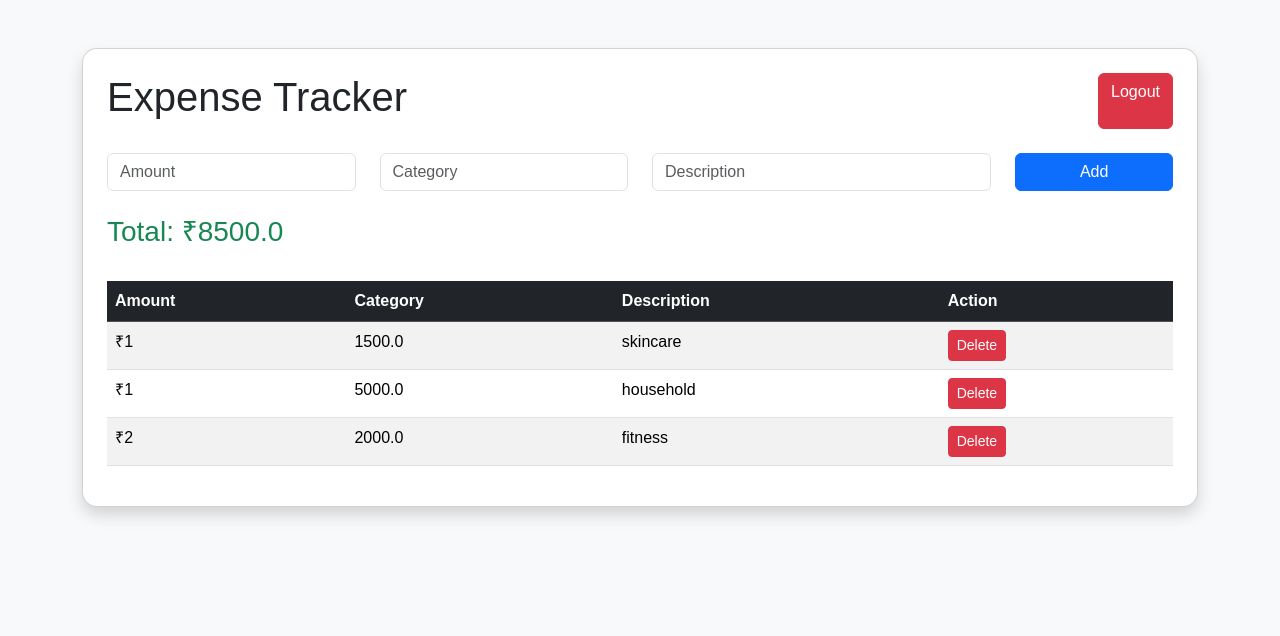
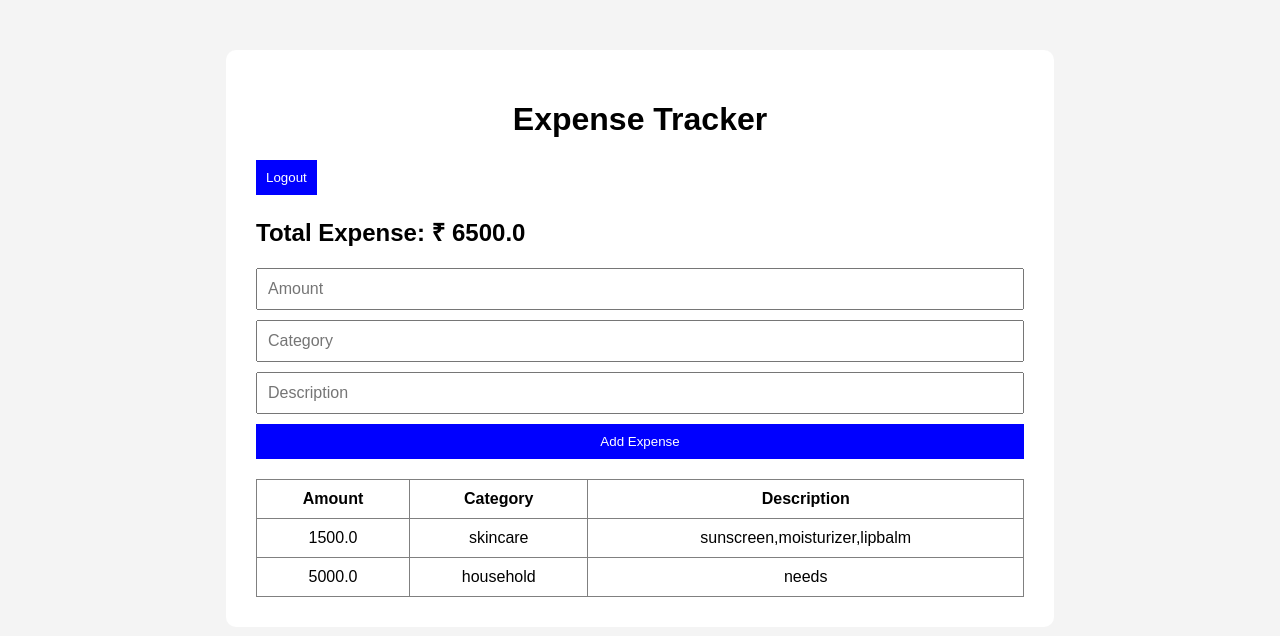
Before and after one commit to Harika-creator/expense_tracker, a Flask app: page / in a window 1280 px wide. Shown: the top 636 px of the page. Run offline with Flask 3, Linux system fonts and the light colour scheme; a user stored in the database is signed in; data comes from the database, SQL or seed files in the repository; both versions use the stored data as it was after the commit.

Commit message:
Expense tracker with login

```diff
--- a/app.py
+++ b/app.py
@@ -2,31 +2,15 @@ from flask import Flask, render_template, request, redirect, session
 import sqlite3
 
 app = Flask(__name__)
+app.secret_key = "expense_secret"
 
-app.secret_key = 'secret123'
-
-
-# ---------------- DATABASE ---------------- #
-
+# DATABASE
 def init_db():
 
     conn = sqlite3.connect('expenses.db')
-
     cursor = conn.cursor()
 
-    # Expense Table
-    cursor.execute('''
-    CREATE TABLE IF NOT EXISTS expenses (
-
-        id INTEGER PRIMARY KEY AUTOINCREMENT,
-        amount REAL,
-        category TEXT,
-        description TEXT
-
-    )
-    ''')
-
-    # Users Table
+    # USERS TABLE
     cursor.execute('''
     CREATE TABLE IF NOT EXISTS users (
 
@@ -37,15 +21,25 @@ def init_db():
     )
     ''')
 
+    # EXPENSES TABLE
+    cursor.execute('''
+    CREATE TABLE IF NOT EXISTS expenses (
+
+        id INTEGER PRIMARY KEY AUTOINCREMENT,
+        user_id INTEGER,
+        amount REAL,
+        category TEXT,
+        description TEXT
+
+    )
+    ''')
+
     conn.commit()
     conn.close()
 
-
 init_db()
 
-
-# ---------------- REGISTER ---------------- #
-
+# REGISTER
 @app.route('/register', methods=['GET', 'POST'])
 def register():
 
@@ -55,7 +49,6 @@ def register():
         password = request.form['password']
 
         conn = sqlite3.connect('expenses.db')
-
         cursor = conn.cursor()
 
         cursor.execute(
@@ -70,9 +63,7 @@ def register():
 
     return render_template('register.html')
 
-
-# ---------------- LOGIN ---------------- #
-
+# LOGIN
 @app.route('/login', methods=['GET', 'POST'])
 def login():
 
@@ -82,7 +73,6 @@ def login():
         password = request.form['password']
 
         conn = sqlite3.connect('expenses.db')
-
         cursor = conn.cursor()
 
         cursor.execute(
@@ -96,47 +86,59 @@ def login():
 
         if user:
 
-            session['user'] = username
-
+            session['user_id'] = user[0]
             return redirect('/')
 
     return render_template('login.html')
 
-
-# ---------------- LOGOUT ---------------- #
-
+# LOGOUT
 @app.route('/logout')
 def logout():
 
-    session.pop('user', None)
-
+    session.clear()
     return redirect('/login')
 
-
-# ---------------- HOME PAGE ---------------- #
-
-@app.route('/')
+# HOME
+@app.route('/', methods=['GET', 'POST'])
 def index():
 
-    if 'user' not in session:
+    if 'user_id' not in session:
         return redirect('/login')
 
     conn = sqlite3.connect('expenses.db')
-
     cursor = conn.cursor()
 
-    cursor.execute("SELECT * FROM expenses")
+    # ADD EXPENSE
+    if request.method == 'POST':
+
+        amount = request.form['amount']
+        category = request.form['category']
+        description = request.form['description']
+
+        cursor.execute(
+            "INSERT INTO expenses (user_id, amount, category, description) VALUES (?, ?, ?, ?)",
+            (session['user_id'], amount, category, description)
+        )
+
+        conn.commit()
+
+    # SHOW USER EXPENSES
+    cursor.execute(
+        "SELECT * FROM expenses WHERE user_id=?",
+        (session['user_id'],)
+    )
 
     expenses = cursor.fetchall()
 
-    cursor.execute("SELECT SUM(amount) FROM expenses")
+    # TOTAL
+    cursor.execute(
+        "SELECT SUM(amount) FROM expenses WHERE user_id=?",
+        (session['user_id'],)
+    )
 
     total = cursor.fetchone()[0]
 
     conn.close()
-
-    if total is None:
-        total = 0
 
     return render_template(
         'index.html',
@@ -144,53 +146,5 @@ def index():
         total=total
     )
 
-
-# ---------------- ADD EXPENSE ---------------- #
-
-@app.route('/add', methods=['POST'])
-def add_expense():
-
-    amount = request.form['amount']
-    category = request.form['category']
-    description = request.form['description']
-
-    conn = sqlite3.connect('expenses.db')
-
-    cursor = conn.cursor()
-
-    cursor.execute(
-        "INSERT INTO expenses (amount, category, description) VALUES (?, ?, ?)",
-        (amount, category, description)
-    )
-
-    conn.commit()
-    conn.close()
-
-    return redirect('/')
-
-
-# ---------------- DELETE EXPENSE ---------------- #
-
-@app.route('/delete/<int:id>')
-def delete_expense(id):
-
-    conn = sqlite3.connect('expenses.db')
-
-    cursor = conn.cursor()
-
-    cursor.execute(
-        "DELETE FROM expenses WHERE id=?",
-        (id,)
-    )
-
-    conn.commit()
-    conn.close()
-
-    return redirect('/')
-
-
-# ---------------- RUN APP ---------------- #
-
 if __name__ == '__main__':
-
     app.run(host='0.0.0.0', port=5000)
--- a/static/style.css
+++ b/static/style.css
@@ -1,7 +1,71 @@
 body {
-    font-family: Arial, sans-serif;
+
+    font-family: Arial;
+    background: #f4f4f4;
+    margin: 0;
+    padding: 0;
+
 }
 
-.card {
-    border-radius: 15px;
+.container {
+
+    width: 60%;
+    margin: auto;
+    margin-top: 50px;
+    background: white;
+    padding: 30px;
+    border-radius: 10px;
+
 }
+
+h1 {
+
+    text-align: center;
+
+}
+
+form {
+
+    display: flex;
+    flex-direction: column;
+    gap: 10px;
+
+}
+
+input {
+
+    padding: 10px;
+    font-size: 16px;
+
+}
+
+button {
+
+    padding: 10px;
+    background: blue;
+    color: white;
+    border: none;
+    cursor: pointer;
+
+}
+
+table {
+
+    width: 100%;
+    margin-top: 20px;
+    border-collapse: collapse;
+
+}
+
+table, th, td {
+
+    border: 1px solid gray;
+
+}
+
+th, td {
+
+    padding: 10px;
+    text-align: center;
+
+}
--- a/templates/index.html
+++ b/templates/index.html
@@ -1,123 +1,58 @@
 <!DOCTYPE html>
-<html lang="en">
+<html>
 
 <head>
 
-    <meta charset="UTF-8">
-
-    <meta name="viewport"
-          content="width=device-width, initial-scale=1.0">
-
     <title>Expense Tracker</title>
-
-    <link href="https://cdn.jsdelivr.net/npm/bootstrap@5.3.3/dist/css/bootstrap.min.css"
-          rel="stylesheet">
-
-    <link rel="stylesheet"
-          href="{{ url_for('static', filename='style.css') }}">
+    <link rel="stylesheet" href="{{ url_for('static', filename='style.css') }}">
 
 </head>
 
-<body class="bg-light">
+<body>
 
-<div class="container mt-5">
-
-    <div class="card shadow p-4">
-
-        <div class="d-flex justify-content-between">
+    <div class="container">
 
         <h1>Expense Tracker</h1>
 
-            <a href="/logout" class="btn btn-danger">
-                Logout
+        <a href="/logout">
+            <button>Logout</button>
         </a>
 
-        </div>
+        <h2>Total Expense: ₹ {{ total if total else 0 }}</h2>
 
-        <form action="/add" method="POST" class="mt-4">
+        <form method="POST">
 
-            <div class="row">
+            <input type="number" step="0.01" name="amount" placeholder="Amount" required>
 
-                <div class="col-md-3">
-                    <input type="number"
-                           step="0.01"
-                           name="amount"
-                           class="form-control"
-                           placeholder="Amount"
-                           required>
-                </div>
+            <input type="text" name="category" placeholder="Category" required>
 
-                <div class="col-md-3">
-                    <input type="text"
-                           name="category"
-                           class="form-control"
-                           placeholder="Category"
-                           required>
-                </div>
+            <input type="text" name="description" placeholder="Description" required>
 
-                <div class="col-md-4">
-                    <input type="text"
-                           name="description"
-                           class="form-control"
-                           placeholder="Description"
-                           required>
-                </div>
-
-                <div class="col-md-2">
-                    <button class="btn btn-primary w-100">
-                        Add
-                    </button>
-                </div>
-
-            </div>
+            <button type="submit">Add Expense</button>
 
         </form>
 
-        <h3 class="mt-4 text-success">
-            Total: ₹{{ total }}
-        </h3>
-
-        <table class="table table-striped mt-4">
-
-            <thead class="table-dark">
+        <table>
 
             <tr>
                 <th>Amount</th>
                 <th>Category</th>
                 <th>Description</th>
-                    <th>Action</th>
             </tr>
-
-            </thead>
-
-            <tbody>
 
             {% for expense in expenses %}
 
             <tr>
 
-                    <td>₹{{ expense[1] }}</td>
-
                 <td>{{ expense[2] }}</td>
-
                 <td>{{ expense[3] }}</td>
-
-                    <td>
-                        <a href="/delete/{{ expense[0] }}"
-                           class="btn btn-danger btn-sm">
-                           Delete
-                        </a>
-                    </td>
+                <td>{{ expense[4] }}</td>
 
             </tr>
 
             {% endfor %}
 
-            </tbody>
-
         </table>
-
-    </div>
 
     </div>
 
```
Also changed, not shown: templates/login.html (+12 -37 lines), templates/register.html (+12 -37 lines), expenses.db. Lines whose indentation alone changed are shown as unchanged.
